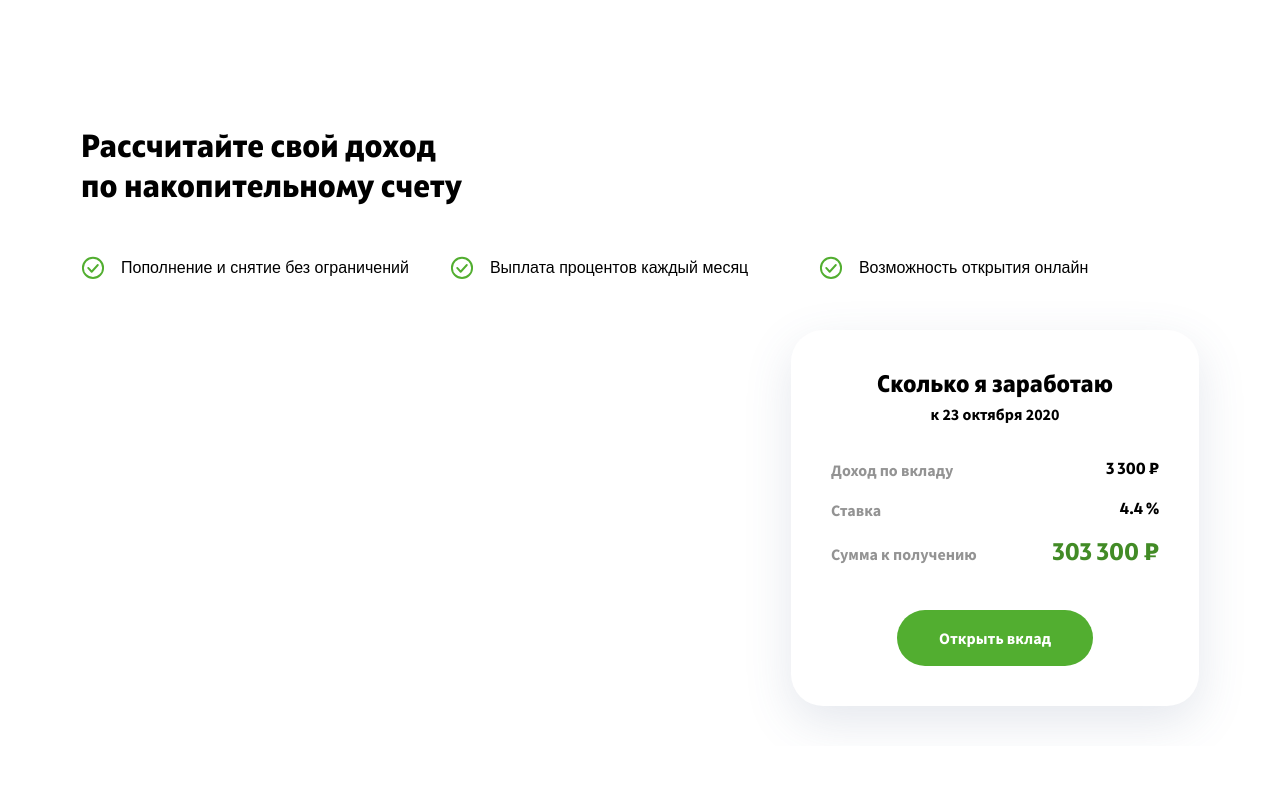
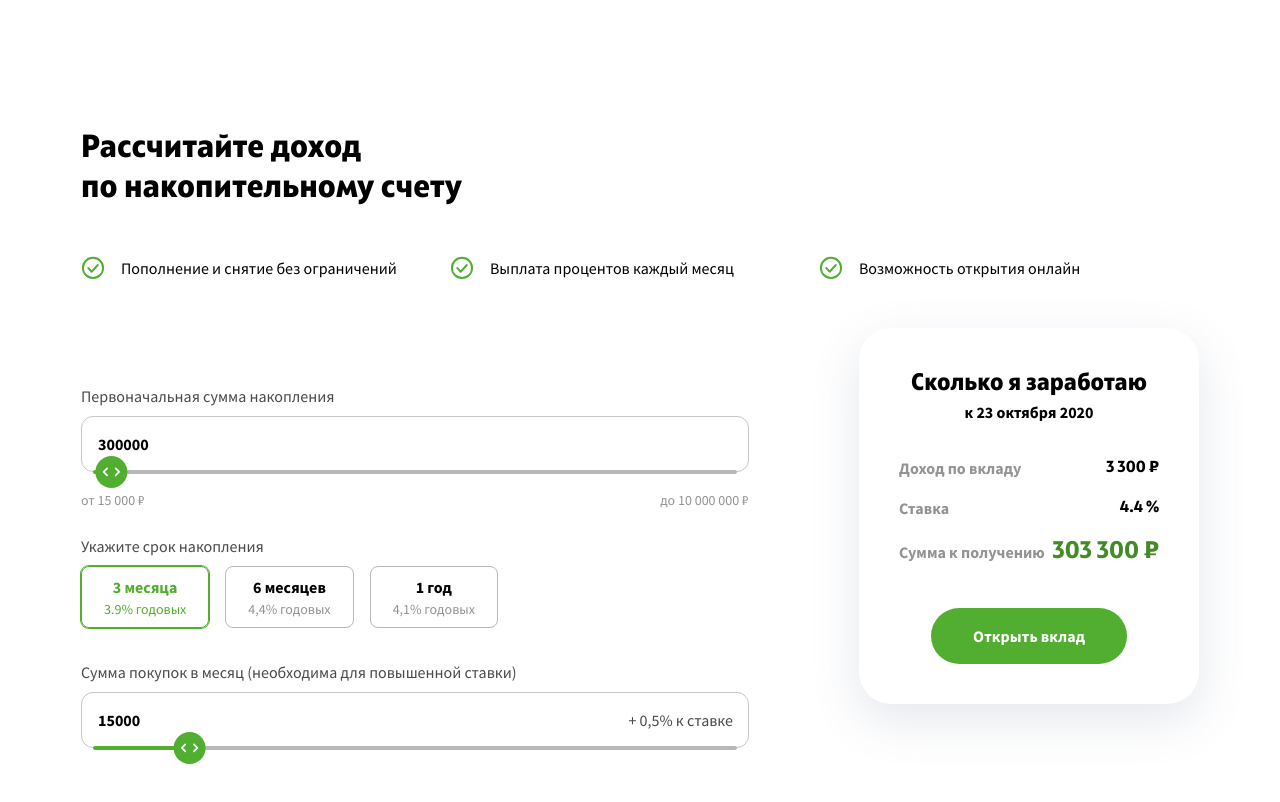
Before and after one commit to greedrussell/otp-saving, a React (Create React App) app: page / in a window 1280 px wide. Shown: the part 1440-2242 px from the top of the page. Before the commit the page ends 2186 px from the top, so only its background shows below. Built offline with nearby package versions, Linux system fonts and the light colour scheme.

Commit message:
feat(calculator): add calculator

```diff
--- a/src/App.css
+++ b/src/App.css
@@ -5,6 +5,12 @@
 }
 
 @font-face {
+    font-family: 'SourceSansPro';
+    font-style: normal;
+    src: url('./assets/fonts/SourceSansPro-Regular.ttf');
+}
+
+@font-face {
     font-family: 'SourceSansProBold';
     font-style: normal;
     src: url('./assets/fonts/SourceSansPro-Bold.ttf');
--- a/src/components/calculator/calculator.component.jsx
+++ b/src/components/calculator/calculator.component.jsx
@@ -318,34 +318,39 @@ class Calculator extends React.Component {
 			<section className="Calculator">
 				<div className="container">
 					<h2 className="title-h2 Calculator__title">
-						Рассчитайте свой доход <br /> по накопительному счету
+						Рассчитайте доход&nbsp;
+						<span className="Calculator__title__inline">
+							по накопительному счету
+						</span>
 					</h2>
 					<PlusesList />
 					<div className="Calculator__main">
 						<div className="Calculator__left">
 							{/* сумма депозита */}
-							{/* <CalculatorInput
+							<CalculatorInput
 								tariffName={tariffName}
 								depositRate={depositRate}
 								minDepositRate={minDepositRate}
 								maxDepositRate={maxDepositRate}
+								title={'Первоначальная сумма накопления'}
 								getSumFormat={this.getSumFormat}
 								handleInputBlur={this.handleInputBlur}
 								handleInputChange={this.handleInputChange}
 								handleChange={this.handleInputRangeChange}
-							/> */}
-							{/* <CalculatorMonthTabs
+							/>
+							<CalculatorMonthTabs
 								deposit={deposit}
 								month={month}
+								title={'Укажите срок накопления'}
 								handleClick={this.handleMonthClick}
-							/> */}
-							{/* <CalculatorBonusInput
+							/>
+							<CalculatorBonusInput
 								transactionRate={transactionRate}
 								bonusPercent={bonusPercent}
 								handleBonusInputChange={this.handleBonusInputChange}
 								handleBonusInputBlur={this.handleBonusInputBlur}
 								handleBonusInputRangeChange={this.handleBonusInputRangeChange}
-							/> */}
+							/>
 						</div>
 						<div className="Calculator__rigth">
 							<CalculatorInfoPanel
--- a/src/components/calculator/calculator.css
+++ b/src/components/calculator/calculator.css
@@ -4,13 +4,16 @@
 
 .Calculator__title {
   margin-bottom: 24px;
-  max-width: 320px;
 }
 
 @media (min-width: 768px) {
   .Calculator__title {
     margin-bottom: 48px;
-    max-width: 100%;
+    max-width: 480px;
+  }
+
+  .Calculator__title__inline {
+    display: inline-block;
   }
 }
 
@@ -27,9 +30,17 @@
   flex-direction: column;
 }
 
+@media (min-width: 768px) {
+  .Calculator__main {
+    flex-direction: row;
+    margin-top: 40px;
+  }
+}
+
 @media (min-width: 992px) {
   .Calculator__main {
     flex-direction: row;
+    margin-top: 0;
   }
 }
 
@@ -40,7 +51,7 @@
 
 @media (min-width: 768px) {
   .Calculator__left {
-    margin-top: 40px;
+    min-width: 340px;
   }
 }
 
@@ -55,11 +66,19 @@
   margin-top: 18px;
 }
 
+@media (min-width: 768px) {
+  .Calculator__rigth {
+    min-width: 340px;
+    max-width: 450px;
+    padding-left: 20px;
+    margin-top: 0;
+    box-sizing: border-box;
+  }
+}
+
 @media (min-width: 992px) {
   .Calculator__rigth {
-    max-width: 408px;
-    min-width: 320px;
-    margin-top: 50px;
-    margin-left: 110px;
+    padding-left: 110px;
+    margin-top: 48px;
   }
 }
--- a/src/components/calculator/components/calculator-input/calculator-input.component.jsx
+++ b/src/components/calculator/components/calculator-input/calculator-input.component.jsx
@@ -11,6 +11,7 @@ const CalculatorInput = ({
 	handleInputBlur,
 	handleInputChange,
 	getSumFormat,
+	title = '',
 }) => {
 	if (!minDepositRate || !maxDepositRate) {
 		return null
@@ -20,9 +21,7 @@ const CalculatorInput = ({
 
 	return (
 		<div className="CalculatorInput">
-			<h3 className="Calculator__sub-title CalculatorInput__title">
-				Введите сумму вклада
-			</h3>
+			<h3 className="Calculator__sub-title CalculatorInput__title">{title}</h3>
 			<div className="CalculatorInput__block">
 				<input
 					type="text"
--- a/src/components/calculator/components/calculator-month-tabs/calculator-month-tabs.component.jsx
+++ b/src/components/calculator/components/calculator-month-tabs/calculator-month-tabs.component.jsx
@@ -9,10 +9,10 @@ const Tab = ({ isActive, title, subTitle = '', handleClick }) => (
 	</div>
 )
 
-const CalculatorMonthTabs = ({ deposit, month, handleClick }) => (
+const CalculatorMonthTabs = ({ deposit, month, title, handleClick }) => (
 	<div className="CalculatorMonthTabs">
 		<h3 className="Calculator__sub-title CalculatorMonthTabs__title">
-			Укажите срок вклада
+			{title}
 		</h3>
 		<ul className="CalculatorMonthTabs__list">
 			{deposit.map(item => (
--- a/src/components/calculator/components/calculator-month-tabs/calculator-month-tabs.css
+++ b/src/components/calculator/components/calculator-month-tabs/calculator-month-tabs.css
@@ -3,8 +3,8 @@
 }
 
 @media (min-width: 768px) {
-  .CalculatorMonthTabs__list {
-    padding-bottom: 26px;
+  .CalculatorMonthTabs {
+    padding-bottom: 32px;
   }
 }
 
@@ -44,6 +44,12 @@
 }
 
 @media (min-width: 768px) {
+  .Tab:last-child {
+    margin-bottom: 0;
+  }
+}
+
+@media (min-width: 992px) {
   .Tab {
     margin-bottom: 0;
   }
```
Also changed, not shown: src/assets/fonts/SourceSansPro-Regular.ttf (added), 1 other file (tests, documents, lock files or other folders).
